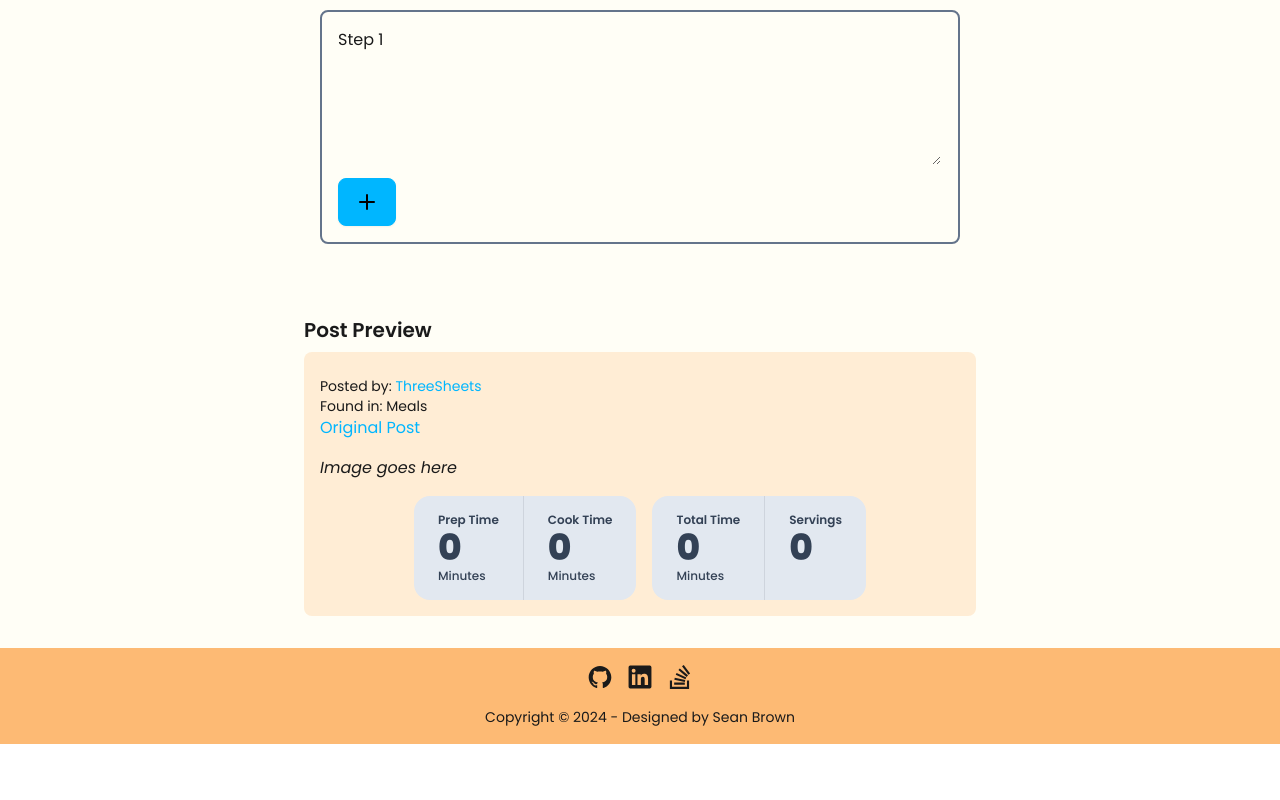
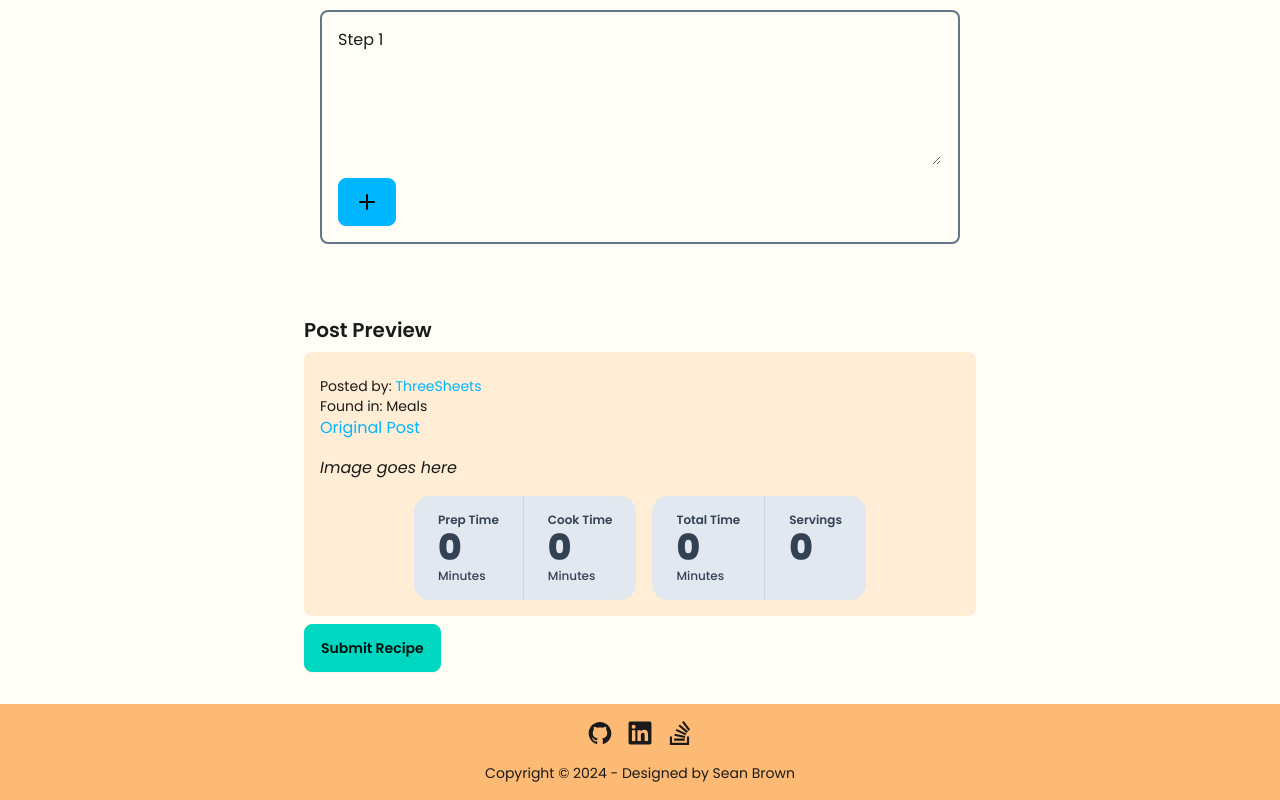
Before and after one commit to DeathlessKraken/fantasy-recipe-book, a React (Vite) app in the folder client/: page /create in a window 1280 px wide. Shown: the part 1422-2222 px from the top of the page. Before the commit the page ends 2166 px from the top, so only its background shows below. Built offline with nearby package versions, Linux system fonts and the light colour scheme.

Commit message:
finished building create page

```diff
--- a/client/src/pages/CreateRecipe.jsx
+++ b/client/src/pages/CreateRecipe.jsx
@@ -437,7 +437,14 @@ export default function CreateRecipe () {
                     }
 
                 </div>
+
+                {/* Submit recipe */}
+                <div className="flex justify-start w-full">
+                        <button className="btn btn-accent">Submit Recipe</button>
+                </div>
+
             </div>
+
         </section>
     );
 }
```
